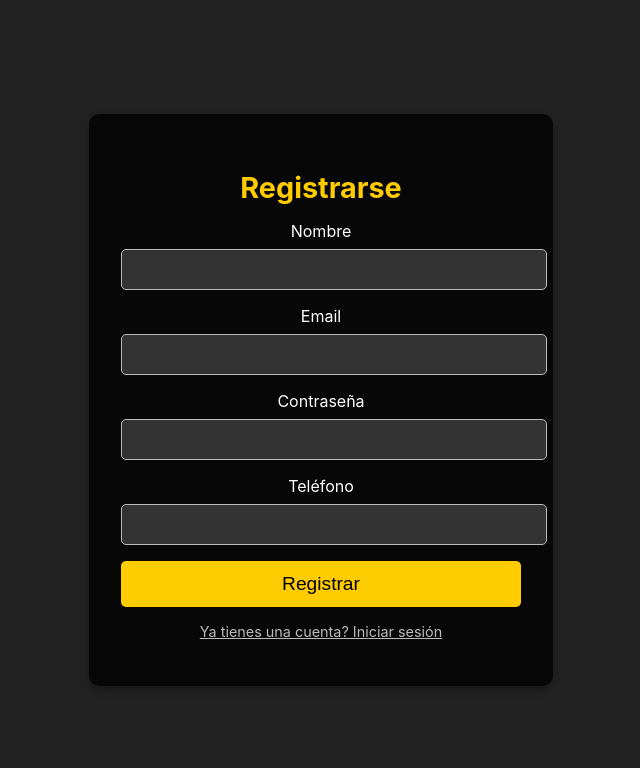
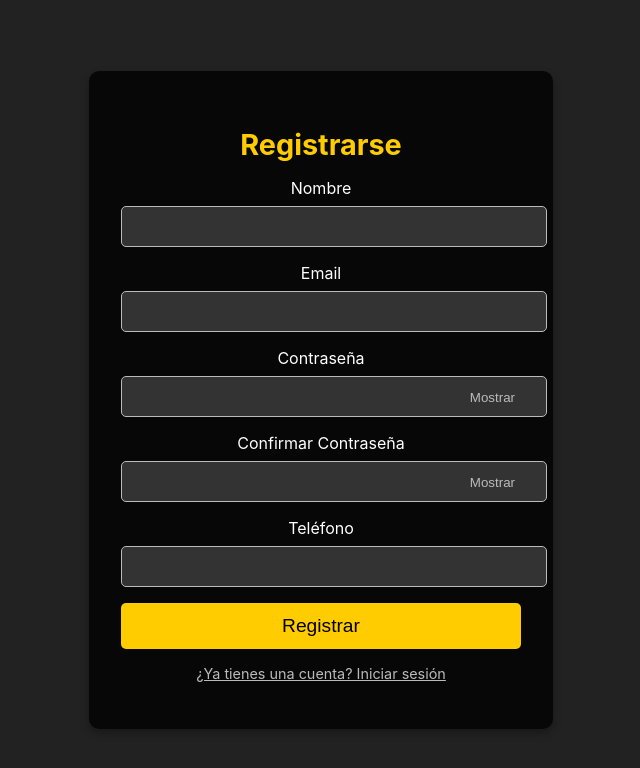
Before and after one commit to oscarmtz17/coachPrimeFrontend, a React (Create React App) app: page /register in a window 1280 px wide. Shown: the top 768 px of the page, without its empty margins (319-959 px from the left). Built offline with nearby package versions, Linux system fonts and the light colour scheme.

Commit message:
Password double check added

```diff
--- a/src/pages/Register.tsx
+++ b/src/pages/Register.tsx
@@ -6,9 +6,14 @@ const Register: React.FC = () => {
   const [nombre, setNombre] = useState("");
   const [email, setEmail] = useState("");
   const [password, setPassword] = useState("");
+  const [confirmPassword, setConfirmPassword] = useState("");
   const [phone, setPhone] = useState("");
   const [error, setError] = useState<string | null>(null);
+  const [passwordError, setPasswordError] = useState<string | null>(null);
   const [successMessage, setSuccessMessage] = useState<string | null>(null);
+  const [loading, setLoading] = useState(false);
+  const [showPassword, setShowPassword] = useState(false);
+  const [showConfirmPassword, setShowConfirmPassword] = useState(false);
   const navigate = useNavigate();
 
   const handleRegister = async (e: React.FormEvent) => {
@@ -16,16 +21,19 @@ const Register: React.FC = () => {
     setError(null);
     setSuccessMessage(null);
 
+    if (password !== confirmPassword) {
+      setError("Las contraseñas no coinciden. Por favor, verifica.");
+      return;
+    }
+
+    setLoading(true);
     try {
-      const response = await axios.post(
-        "http://localhost:5267/api/auth/register",
-        {
-          nombre,
-          email,
-          password,
-          phone,
-        }
-      );
+      await axios.post("http://localhost:5267/api/auth/register", {
+        nombre,
+        email,
+        password,
+        phone,
+      });
 
       setSuccessMessage("Registro exitoso. Redirigiendo al login...");
       setTimeout(() => {
@@ -34,6 +42,24 @@ const Register: React.FC = () => {
     } catch (error) {
       setError("Error al registrarse. Por favor intenta de nuevo.");
       console.error(error);
+    } finally {
+      setLoading(false);
+    }
+  };
+
+  const handlePasswordBlur = () => {
+    if (confirmPassword && password !== confirmPassword) {
+      setPasswordError("Las contraseñas no coinciden.");
+    } else {
+      setPasswordError(null);
+    }
+  };
+
+  const handleConfirmPasswordBlur = () => {
+    if (password && password !== confirmPassword) {
+      setPasswordError("Las contraseñas no coinciden.");
+    } else {
+      setPasswordError(null);
     }
   };
 
@@ -44,7 +70,7 @@ const Register: React.FC = () => {
         justifyContent: "center",
         alignItems: "center",
         minHeight: "100vh",
-        backgroundColor: "#222", // Fondo oscuro consistente con la paleta
+        backgroundColor: "#222",
         color: "#fff",
       }}
     >
@@ -116,7 +142,7 @@ const Register: React.FC = () => {
               }}
             />
           </div>
-          <div style={{ marginBottom: "1rem" }}>
+          <div style={{ marginBottom: "1rem", position: "relative" }}>
             <label
               htmlFor="password"
               style={{ display: "block", marginBottom: "0.5rem" }}
@@ -125,9 +151,10 @@ const Register: React.FC = () => {
             </label>
             <input
               id="password"
-              type="password"
+              type={showPassword ? "text" : "password"}
               value={password}
               onChange={(e) => setPassword(e.target.value)}
+              onBlur={handlePasswordBlur}
               required
               style={{
                 width: "100%",
@@ -139,6 +166,68 @@ const Register: React.FC = () => {
                 color: "#fff",
               }}
             />
+            <button
+              type="button"
+              onClick={() => setShowPassword(!showPassword)}
+              style={{
+                position: "absolute",
+                right: "0px",
+                top: "70%",
+                transform: "translateY(-50%)",
+                background: "none",
+                border: "none",
+                color: "#bbb",
+                cursor: "pointer",
+              }}
+            >
+              {showPassword ? "Ocultar" : "Mostrar"}
+            </button>
+          </div>
+          <div style={{ marginBottom: "1rem", position: "relative" }}>
+            <label
+              htmlFor="confirmPassword"
+              style={{ display: "block", marginBottom: "0.5rem" }}
+            >
+              Confirmar Contraseña
+            </label>
+            <input
+              id="confirmPassword"
+              type={showConfirmPassword ? "text" : "password"}
+              value={confirmPassword}
+              onChange={(e) => setConfirmPassword(e.target.value)}
+              onBlur={handleConfirmPasswordBlur}
+              required
+              style={{
+                width: "100%",
+                padding: "0.75rem",
+                borderRadius: "5px",
+                border: "1px solid #bbb",
+                outline: "none",
+                backgroundColor: "#333",
+                color: "#fff",
+              }}
+            />
+            <button
+              type="button"
+              onClick={() => setShowConfirmPassword(!showConfirmPassword)}
+              style={{
+                position: "absolute",
+                right: "0px",
+                top: "70%",
+                transform: "translateY(-50%)",
+                background: "none",
+                border: "none",
+                color: "#bbb",
+                cursor: "pointer",
+              }}
+            >
+              {showConfirmPassword ? "Ocultar" : "Mostrar"}
+            </button>
+            {passwordError && (
+              <small style={{ color: "red", fontSize: "0.9rem" }}>
+                {passwordError}
+              </small>
+            )}
           </div>
           <div style={{ marginBottom: "1rem" }}>
             <label
@@ -168,9 +257,22 @@ const Register: React.FC = () => {
             <p style={{ color: "red", marginBottom: "1rem" }}>{error}</p>
           )}
           {successMessage && (
-            <p style={{ color: "green", marginBottom: "1rem" }}>
-              {successMessage}
-            </p>
+            <div
+              style={{
+                marginBottom: "1rem",
+                color: "green",
+                display: "flex",
+                alignItems: "center",
+              }}
+            >
+              <p style={{ margin: 0 }}>{successMessage}</p>
+              {loading && (
+                <span
+                  className="loader"
+                  style={{ marginLeft: "0.5rem" }}
+                ></span>
+              )}
+            </div>
           )}
           <button
             type="submit"
@@ -197,9 +299,27 @@ const Register: React.FC = () => {
             textDecoration: "underline",
           }}
         >
-          Ya tienes una cuenta? Iniciar sesión
+          ¿Ya tienes una cuenta? Iniciar sesión
         </p>
       </div>
+
+      <style>
+        {`
+          .loader {
+            border: 3px solid rgba(255, 255, 255, 0.3);
+            border-top: 3px solid #ffffff;
+            border-radius: 50%;
+            width: 16px;
+            height: 16px;
+            animation: spin 1s linear infinite;
+          }
+
+          @keyframes spin {
+            0% { transform: rotate(0deg); }
+            100% { transform: rotate(360deg); }
+          }
+        `}
+      </style>
     </div>
   );
 };
```
